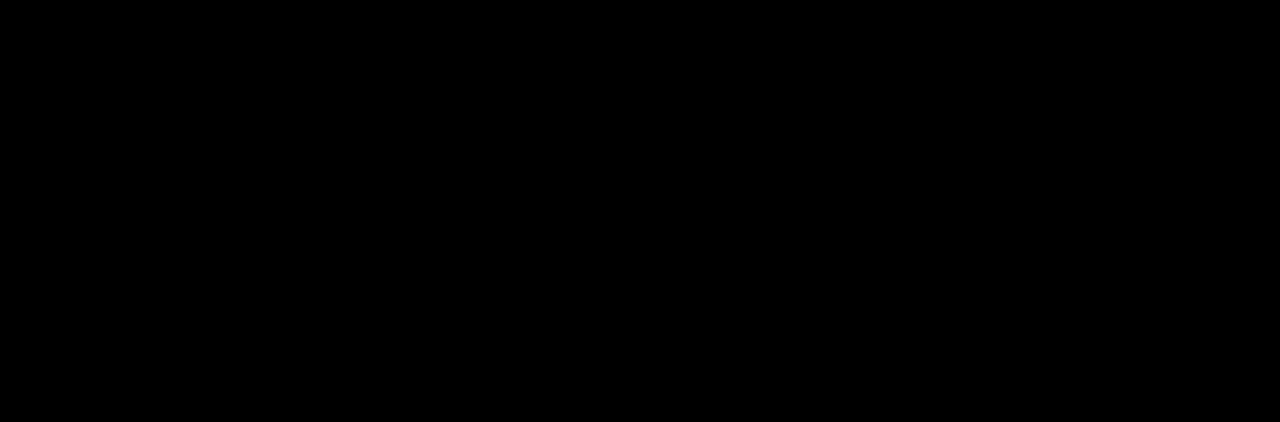
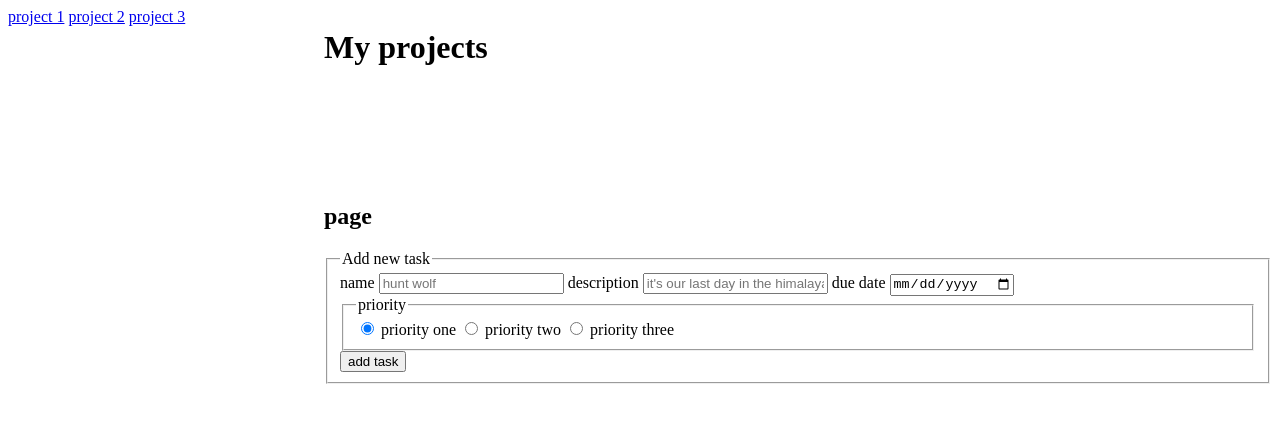
Before and after one commit to rajvatsal/todo, a website built with webpack: page src/template.html in a window 1280 px wide. Built offline with nearby package versions, Linux system fonts and the light colour scheme.

Commit message:
feat(html): Add content to template.html

```diff
--- a/src/index.js
+++ b/src/index.js
@@ -1,3 +1,2 @@
 import app from "./scripts/logic.js";
-
-document.querySelector(":root").style.backgroundColor = "black";
+import "./scripts/dom.js";
--- /dev/null
+++ b/src/scripts/dom.js
@@ -0,0 +1,2 @@
+import { compareAsc, format } from "date-fns";
+import { projectManager } from "./logic";
--- a/src/scripts/logic.js
+++ b/src/scripts/logic.js
@@ -1,5 +1,3 @@
-import { compareAsc, format } from "date-fns";
-
 const projects = [];
 
 // [ INTERFACES ]
@@ -43,6 +41,7 @@ export const projectManager = ((options) => {
 		add: (opts) => {
 			opts.taskManager = TaskManager();
 			projects.push(opts);
+			return opts;
 		},
 		remove: (ptn) => {
 			for (let i = 0; i < projects.length; i++) {
--- a/src/template.html
+++ b/src/template.html
@@ -5,10 +5,65 @@
   <meta charset="UTF-8" />
   <meta name="viewport" content="width=device-width, initial-scale=1" />
   <title>TodoList - Complete your goals</title>
+  <style>
+    :root {
+      height: 100%;
+    }
+
+    body {
+      display: grid;
+      grid-template: 1.4fr 5fr / 1fr 3fr;
+      height: inherit;
+    }
+
+    header {
+      grid-area: 1 / 2 / 2 / -1;
+    }
+
+    .links {
+      grid-area: 1 / 1 / -1 / 2;
+    }
+
+    .page {
+      grid-area: 2 / 2 / -1 / -1;
+    }
+  </style>
 </head>
 
 <body>
-  <h1>Working</h1>
+  <header>
+    <h1>My projects</h1>
+  </header>
+  <div class="links">
+    <a href="#">project 1</a>
+    <a href="#">project 2</a>
+    <a href="#">project 3</a>
+  </div>
+  <div class="page">
+    <h2>page</h2>
+    <form method="post" action="">
+      <fieldset>
+        <legend>Add new task</legend>
+        <label for="task_name">name</label>
+        <input type="text" id="task_name" name="task_name" value="" placeholder="hunt wolf" required />
+        <label for="task_dec">description</label>
+        <input type="textarea" id="task_dec" name="task_desc" value=""
+          placeholder="it's our last day in the himalayan mountains" maxlength="50ch" />
+        <label for="due_date">due date</label>
+        <input type="date" id="due_date" name="due_date" value="" />
+        <fieldset>
+          <legend>priority</legend>
+          <input type="radio" id="p1" name="priority" value="p1" checked />
+          <label for="p1">priority one</label>
+          <input type="radio" id="p2" name="priority" value"="p2" />
+          <label for="p2">priority two</label>
+          <input type="radio" id="p3" name="priority" value="p3" />
+          <label for="p3">priority three</label>
+        </fieldset>
+        <button type="submit">add task</button>
+      </fieldset>
+    </form>
+  </div>
 </body>
 
 </html>
```
